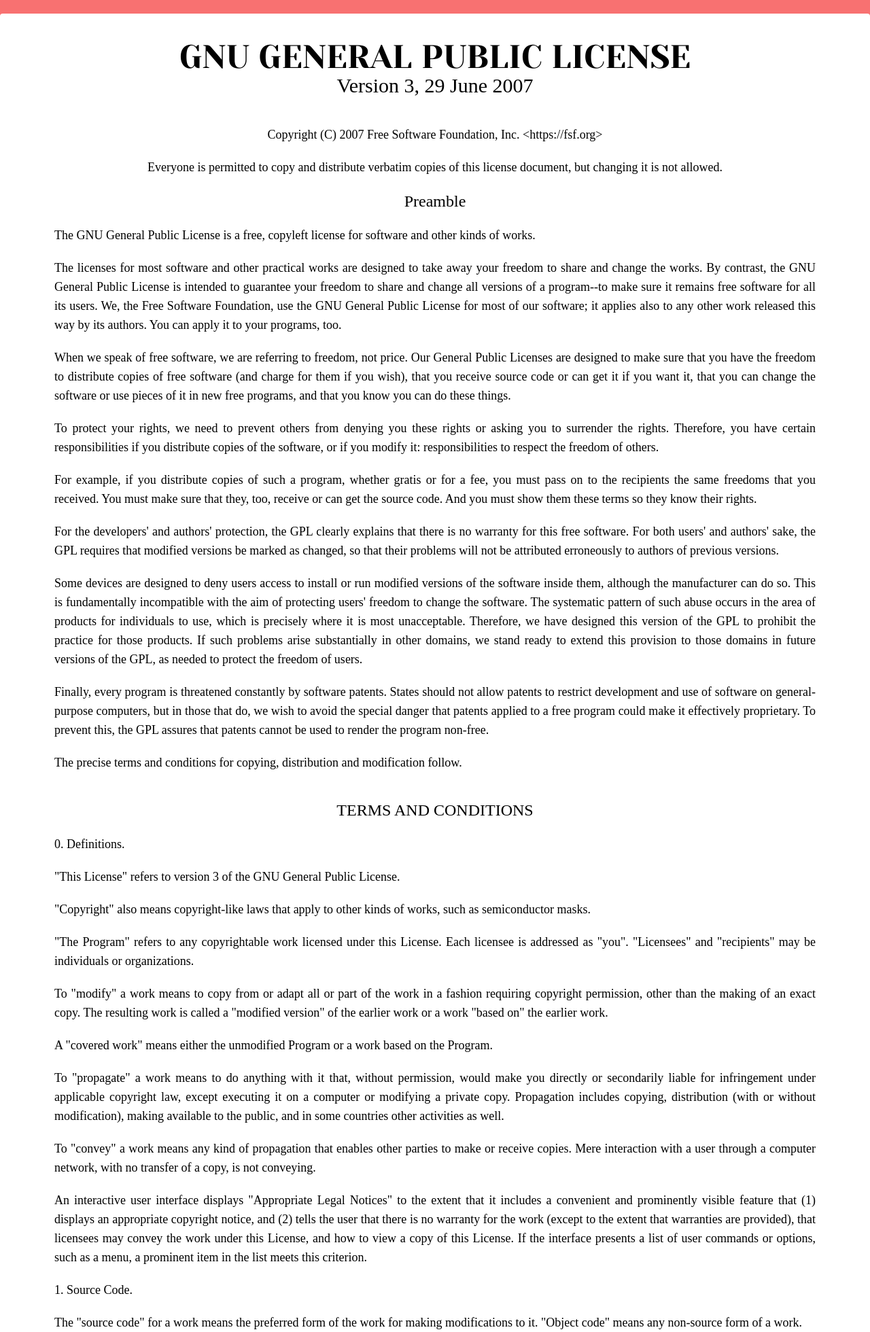
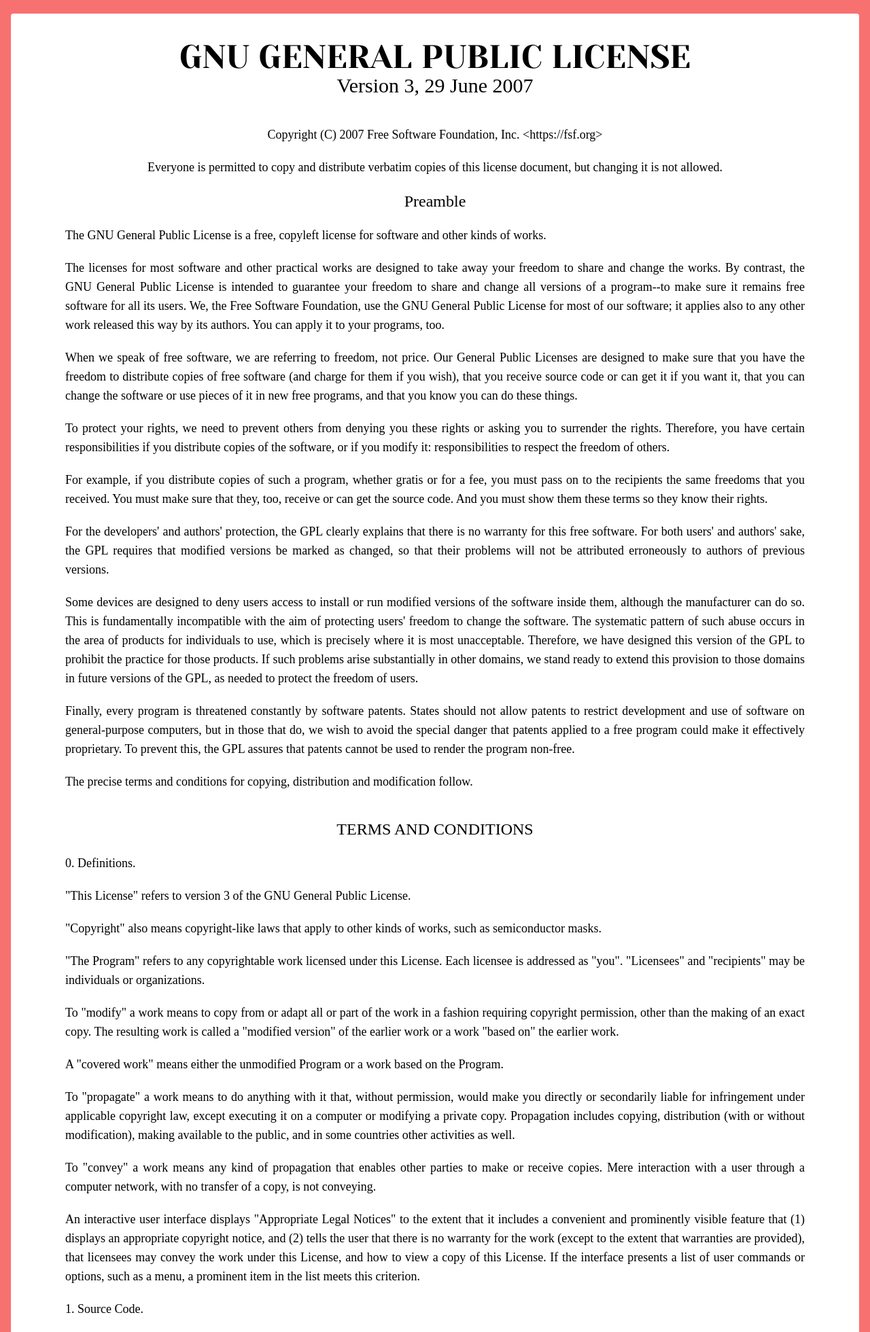
Before and after one commit to storrealbac/usm-studyrooms, a Flask app: page /licencia in a window 1280 px wide. Shown: the top 1960 px of the page at 68% size. Run offline with Flask 2, Linux system fonts and the light colour scheme; some web fonts are replaced.

Commit message:
Margenes para otra pantallas

```diff
--- a/src/templates/about/licencia.html
+++ b/src/templates/about/licencia.html
@@ -8,7 +8,7 @@
 
 {% extends 'layout/base.html' %}
 {% block content %}
-<div class="mt-5 rounded bg-white">
+<div class="mt-5 ml-4 mr-4 mb-5 rounded bg-white">
     <h1 class="text-5xl pt-10 font-yeseva-one"> GNU GENERAL PUBLIC LICENSE </h1>
     <h2 class="text-3xl font-andada">Version 3, 29 June 2007</h2>
 
```
